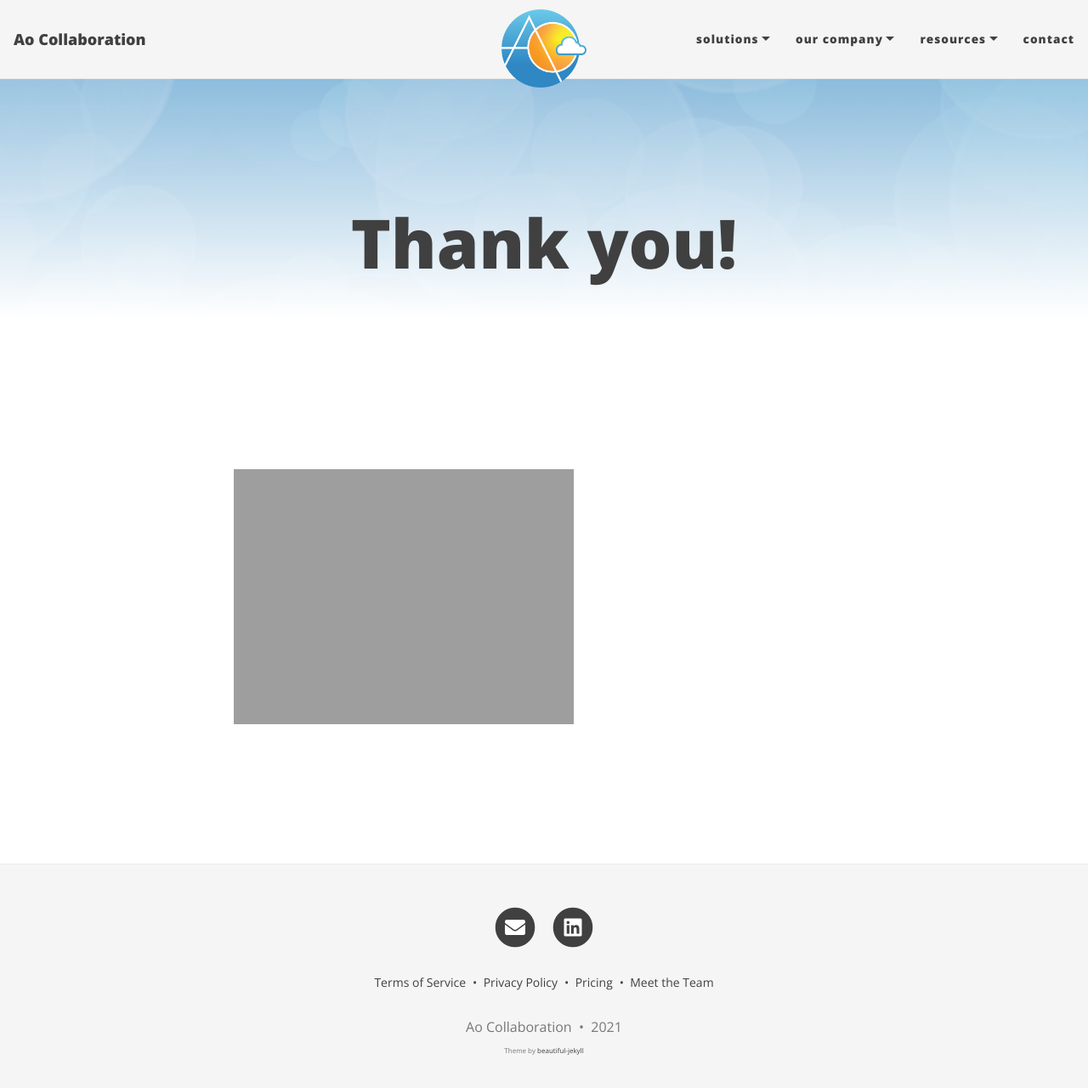
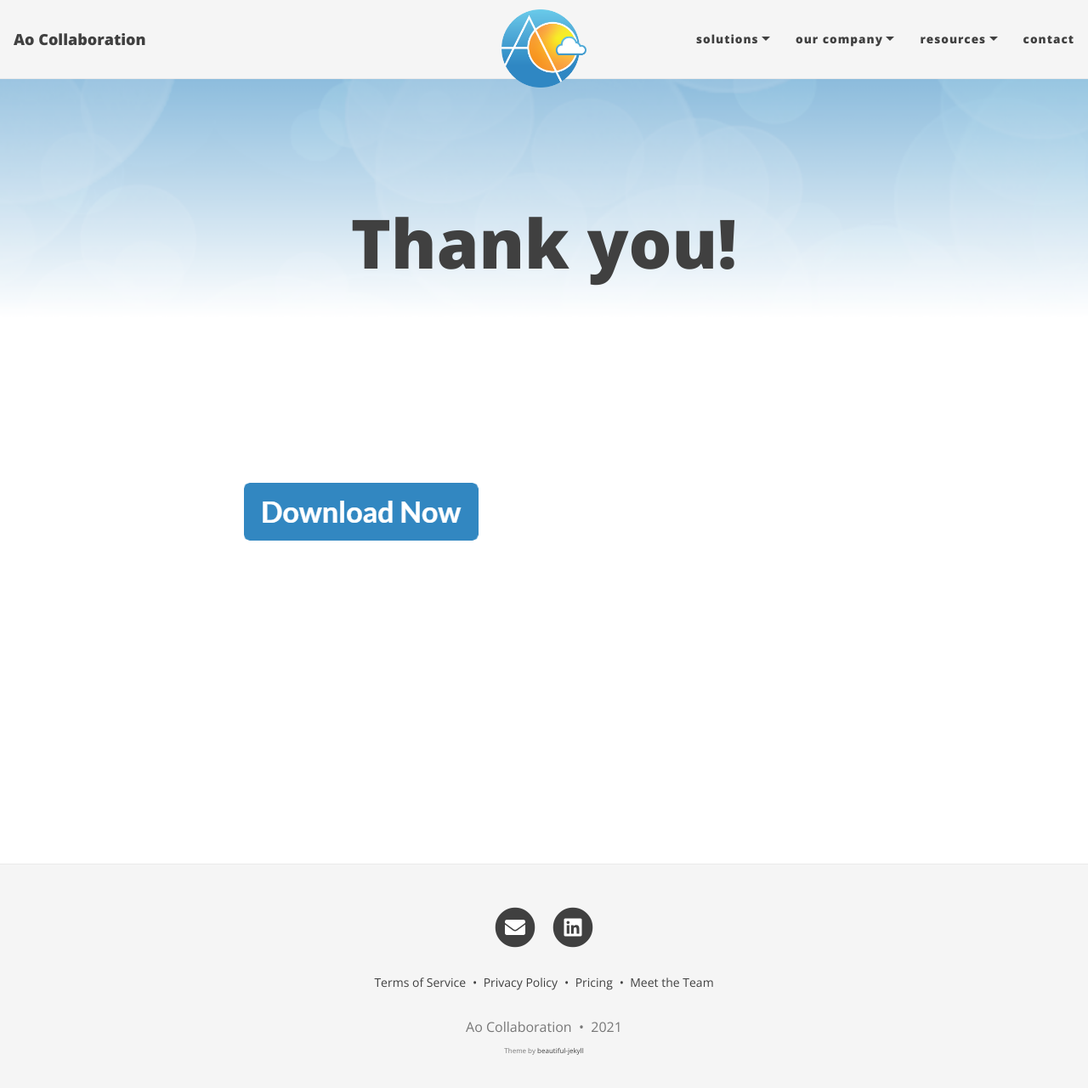
Before and after one commit to Ao-Collaboration/Ao-Collaboration.github.io, a Jekyll site: the page built from self-assessment-form-submitted.md, in a window 1280 px wide and 1292 px high. Shown: the top 1280 px of the window at 85% size. Built offline with Jekyll 4.4.1, drawn with Linux system fonts in a browser that asks for light colours; nearby versions of some CDN libraries; comment, search, counter and statistics services are not loaded.

Commit message:
Update self-assessment-form-submitted.md

```diff
--- a/self-assessment-form-submitted.md
+++ b/self-assessment-form-submitted.md
@@ -7,7 +7,7 @@ cover-img: assets/img/main-header.png
 <meta name="googlebot" content="noindex">
 
 
-<a href="assets/ao-self-assessment-tool.pdf" download><img src="https://aocollab.tech/assets/icons/download.png" alt="Download Now"></a>
+<a href="https://aocollab.tech/assets/ao-self-assessment-tool.pdf" download><img src="https://aocollab.tech/assets/icons/download-button.png" alt="Download Now"></a>
 
 <br/>
 <br/>
```
